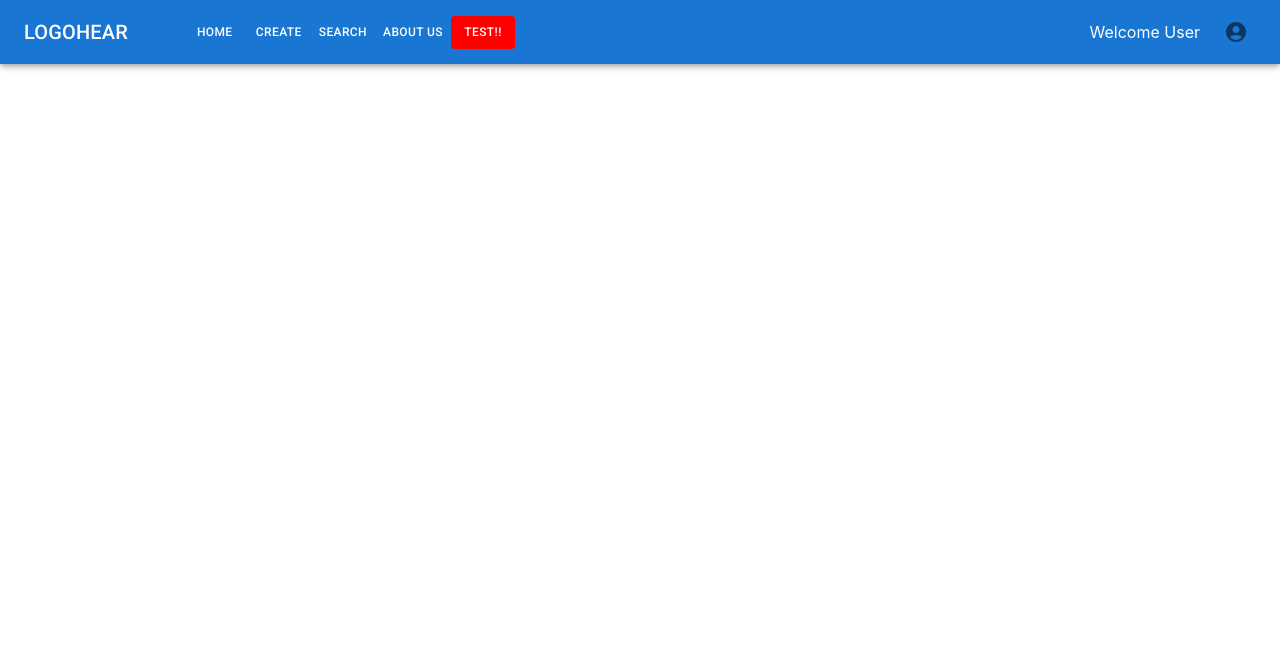
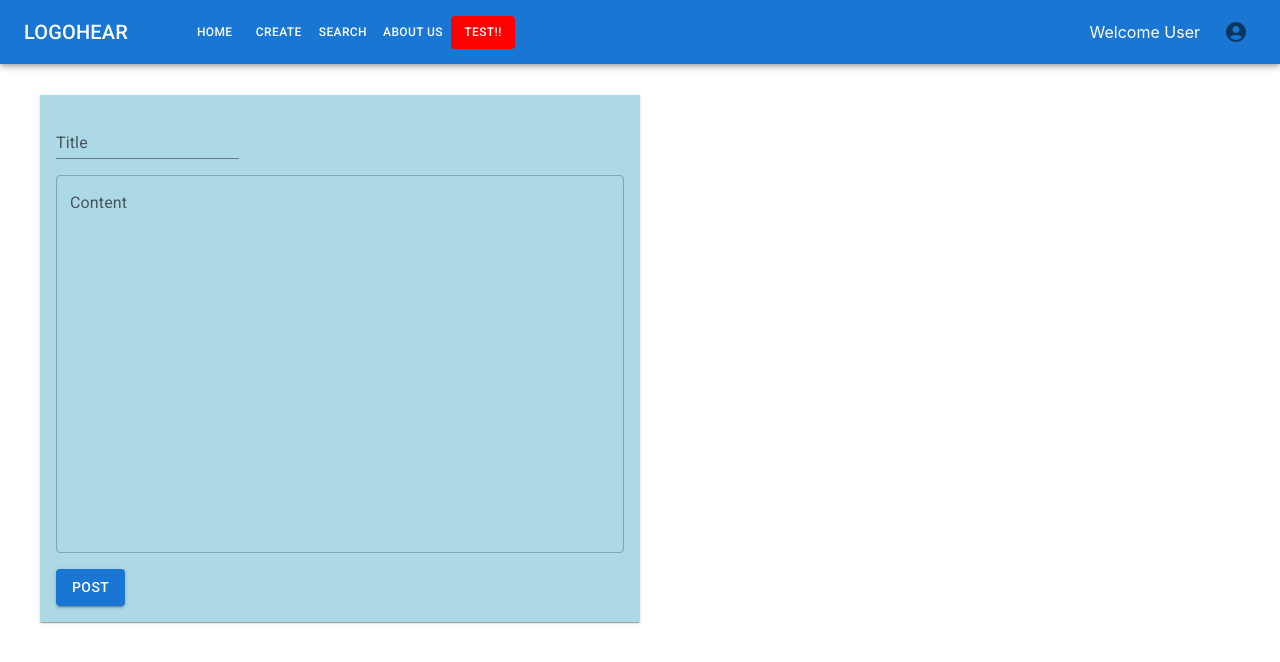
Before and after one commit to alicedoherty/SWENG-project-2022, a React (Create React App) app in the folder client/: page /create in a window 1280 px wide. Shown: the top 662 px of the page. Built offline with nearby package versions, Linux system fonts and the light colour scheme.

Commit message:
added a create page, added readme suggestions
click create
type in a title and some text into the content field,
click submit to log post object to the console

```diff
--- a/client/src/Create.js
+++ b/client/src/Create.js
@@ -1,14 +1,59 @@
-import React from 'react'
+import React, { useState } from 'react'
 import Container from '@mui/material/Container'
 import Header from './Header'
+import Paper from '@mui/material/Paper'
+import Typography from '@mui/material/Typography'
+import TextField from '@mui/material/TextField'
+import Button from '@mui/material/Button'
+
+function writePostToSystem(post){
+      console.log(post)
+}
+
 export default function Create (){
 
+    //temporary values, will need to connect to user data to determine username and id will most likely be random
+    //(rerandomise if it already exists).
+    let auth = "Greg"
+    let ids = 1
 
+    const [post, setPost] = useState({id:0, title:"", author:"", content:""})
 
     return(
         <Container maxWidth="xs">
           <Header/>
+          <Paper elevation={1} square sx={{width:600,marginTop:10, backgroundColor:"lightblue", position:"fixed", left:40, top:15}}>
+            <Container disableGutters sx={{padding: 2}}>
+              <TextField
+                id="post-title"
+                label="Title"
+                variant="standard"
+                onChange={(e) => {
+                  let tit = e.target.value
+                  let cont = post.content
+                  setPost({id:ids, title:tit, author:auth, content:cont})
 
+                }}
+              />
+              <TextField multiline rows={15} sx={{marginTop:2}}
+                id="post-content"
+                label="Content"
+                fullWidth
+                onChange={(e) => {
+                  let tit = post.title
+                  let cont = e.target.value
+                  setPost({id:ids, title:tit, author:auth, content:cont})
+
+                }}
+              />
+              <Button variant="contained"  sx={{marginTop:2}}
+                onClick={(e)=>{
+                  writePostToSystem(post)
+                }}>
+                Post
+              </Button>
+            </Container>
+          </Paper>
         </Container>
     );
 }
--- a/client/src/Header.js
+++ b/client/src/Header.js
@@ -23,7 +23,7 @@ export default function Header(){
     }
 
     return (
-        <AppBar position="fixed" color="primary">
+        <AppBar color="primary" position="fixed">
           <Toolbar>
             <Typography variant="h6">
               LOGOHEAR
```
Also changed, not shown: 1 other file (tests, documents, lock files or other folders).
